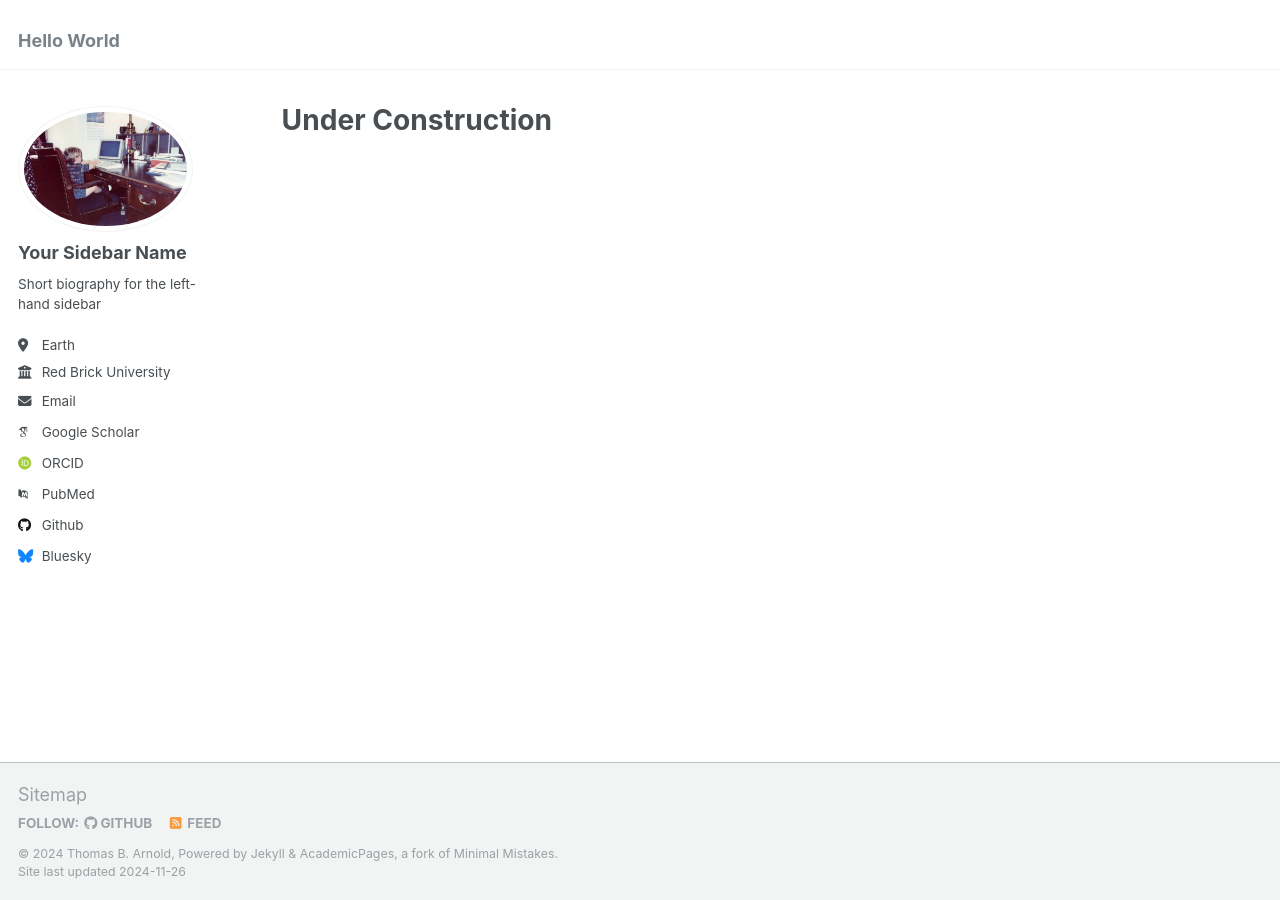
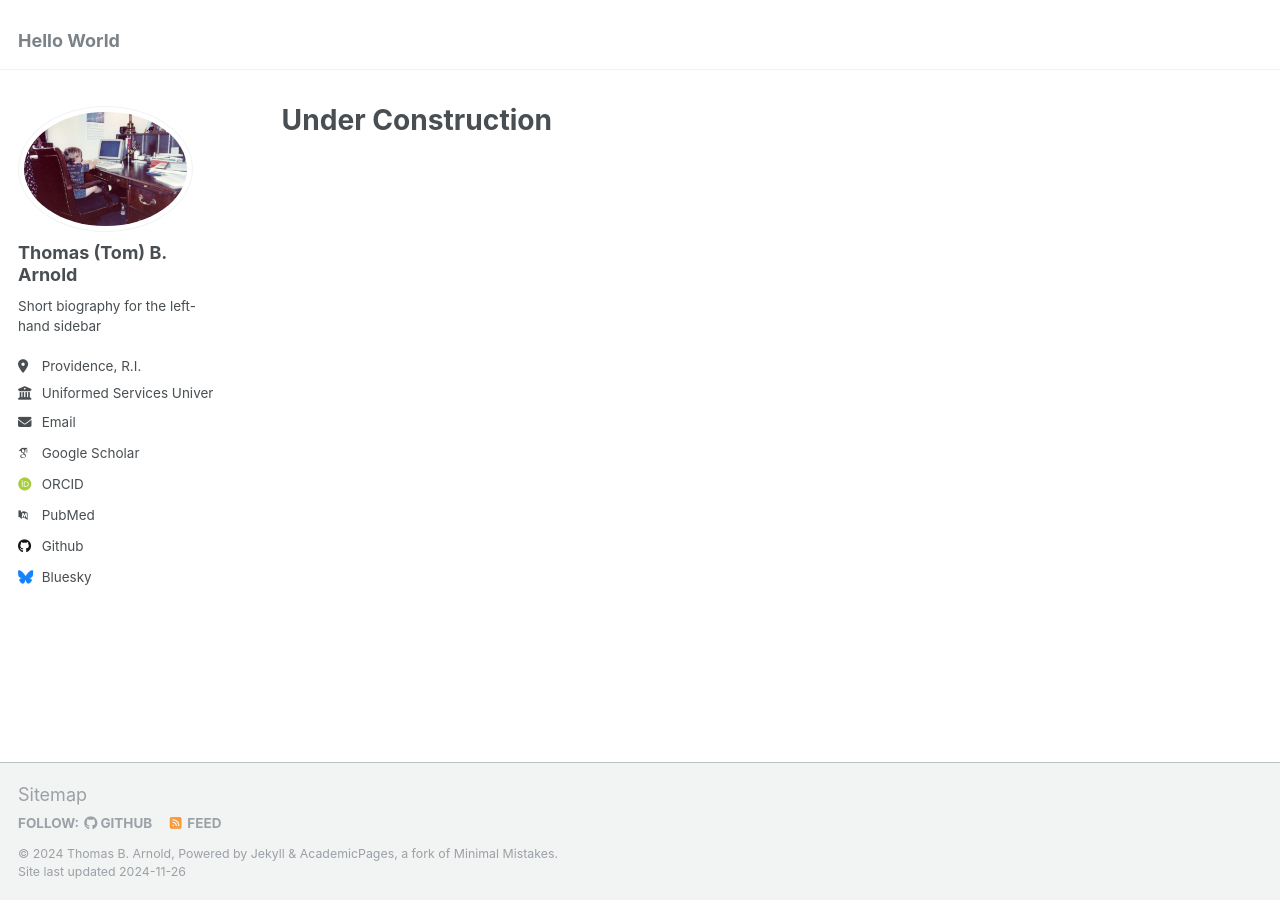
Before and after one commit to tomrannosaurus/tomrannosaurus.github.io, a Jekyll site: the page built from _pages/about.md, in a window 1280 px wide. Built offline with Jekyll 4.4.1, drawn with Linux system fonts in a browser that asks for light colours; some web fonts are replaced.

Commit message:
Update _config.yml

```diff
--- a/_config.yml
+++ b/_config.yml
@@ -22,11 +22,11 @@ repository               : "tomrannosaurus/tomrannosaurus.github.io"
 author:
   # Biographic information
   avatar           : "1929334_1005936640048_3416_n.jpg"
-  name             : "Your Sidebar Name"
+  name             : "Thomas (Tom) B. Arnold"
   pronouns         : # example: "she/her"
   bio              : "Short biography for the left-hand sidebar"
-  location         : "Earth"
-  employer         : "Red Brick University"
+  location         : "Providence, R.I."
+  employer         : "Uniformed Services University"
   uri              : # URL
   email            : "none@example.org"
 
```
